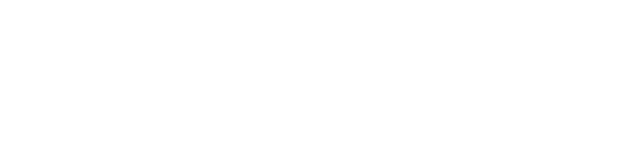
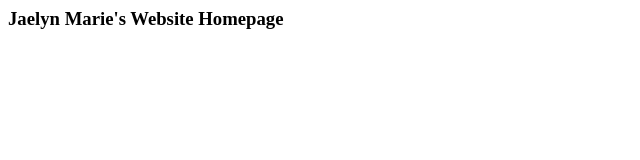
Before and after one commit to WVCS/website-jaelynmarie, a plain HTML site: page index.html in a window 1280 px wide. Shown: the whole page, without its empty margins (0-640 px from the left). Drawn offline with Linux system fonts and the light colour scheme.

Commit message:
Update index.html
heading text for texting

```diff
--- a/index.html
+++ b/index.html
@@ -2,7 +2,7 @@
 
 
 
-
+  <h3> Jaelyn Marie's Website Homepage </h3>
 
 
 
```
